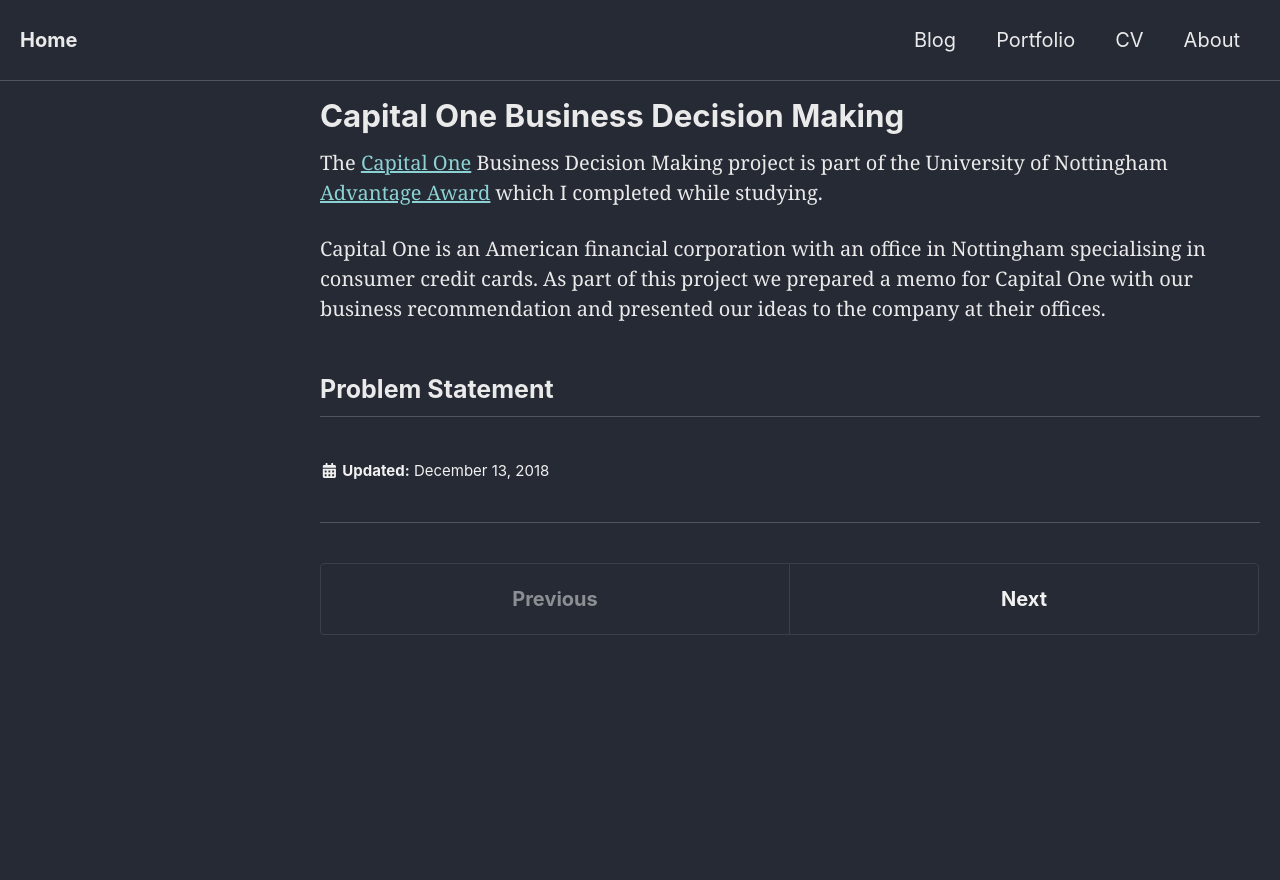
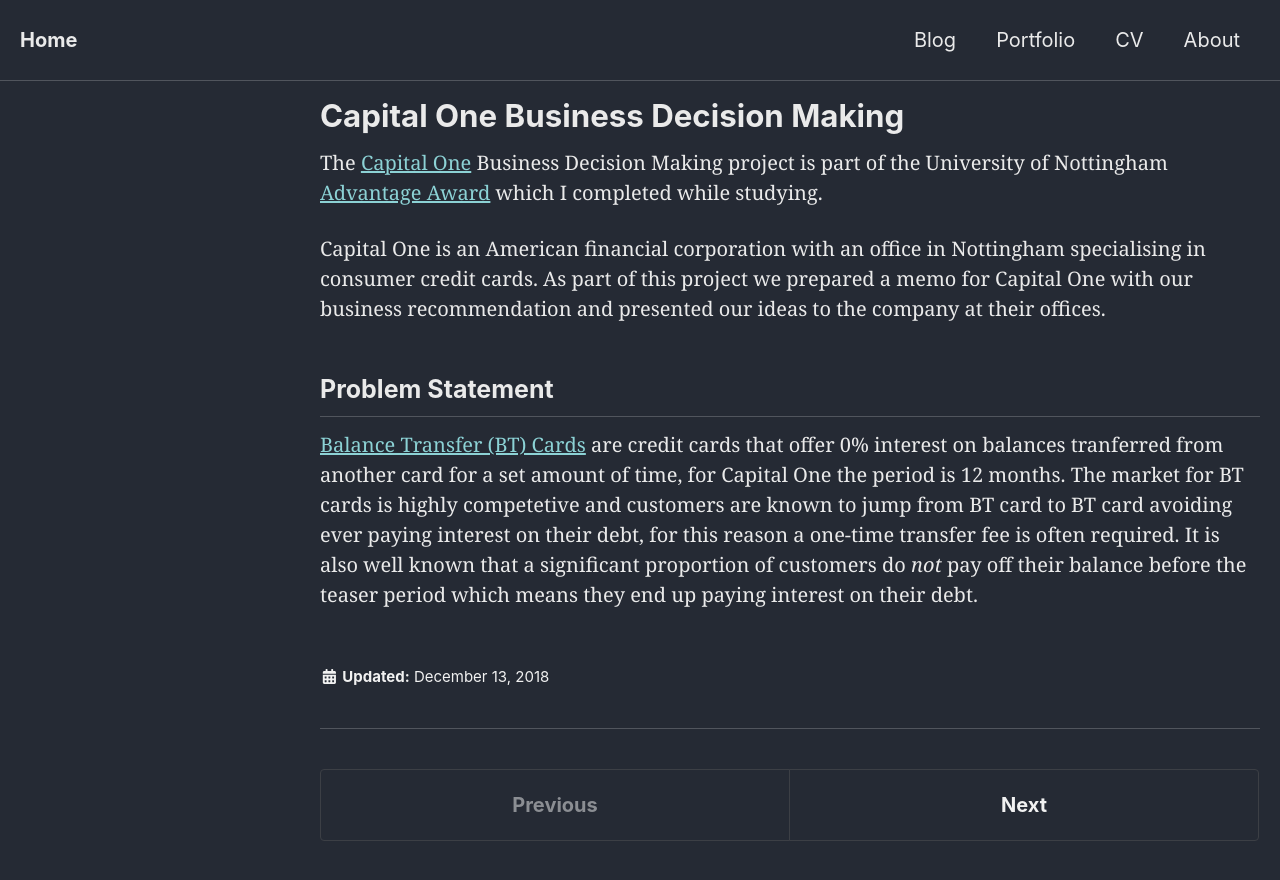
Before and after one commit to mdwcrft/mdwcrft.github.io, a Jekyll site: the page built from _portfolio/capital-one-business-decisions.md, in a window 1280 px wide. Shown: the top 880 px of the page. Built offline with Jekyll 4.4.1, drawn with Linux system fonts in a browser that asks for light colours; cached includes are drawn as plain includes; nearby versions of some CDN libraries.

Commit message:
Add problem statement

```diff
--- a/_portfolio/capital-one-business-decisions.md
+++ b/_portfolio/capital-one-business-decisions.md
@@ -11,3 +11,4 @@
 Capital One is an American financial corporation with an office in Nottingham specialising in consumer credit cards. As part of this project we prepared a memo for Capital One with our business recommendation and presented our ideas to the company at their offices.
 
 ## Problem Statement
+[Balance Transfer (BT) Cards](https://www.capitalone.co.uk/creditcards/0-balance-transfer-credit-card-12-months.jsf) are credit cards that offer 0% interest on balances tranferred from another card for a set amount of time, for Capital One the period is 12 months. The market for BT cards is highly competetive and customers are known to jump from BT card to BT card avoiding ever paying interest on their debt, for this reason a one-time transfer fee is often required.  It is also well known that a significant proportion of customers do *not* pay off their balance before the teaser period which means they end up paying interest on their debt.
```
